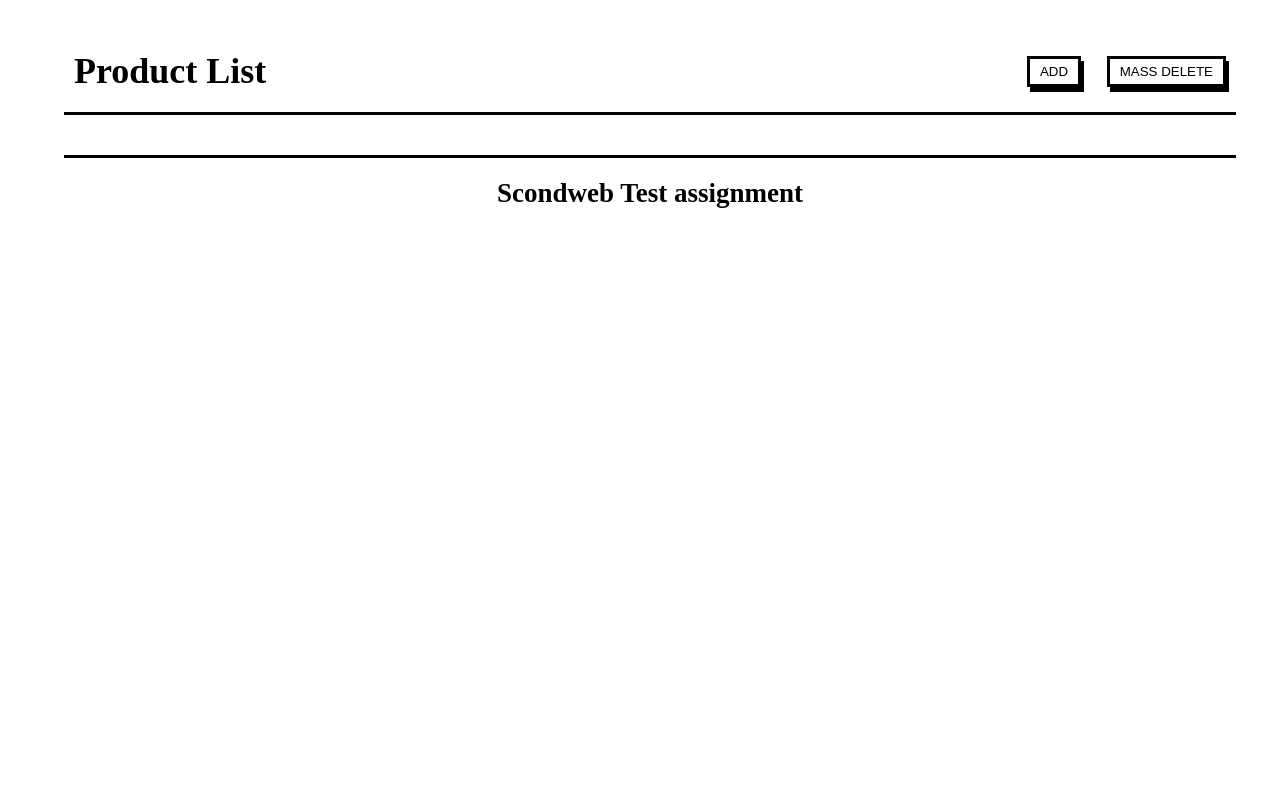
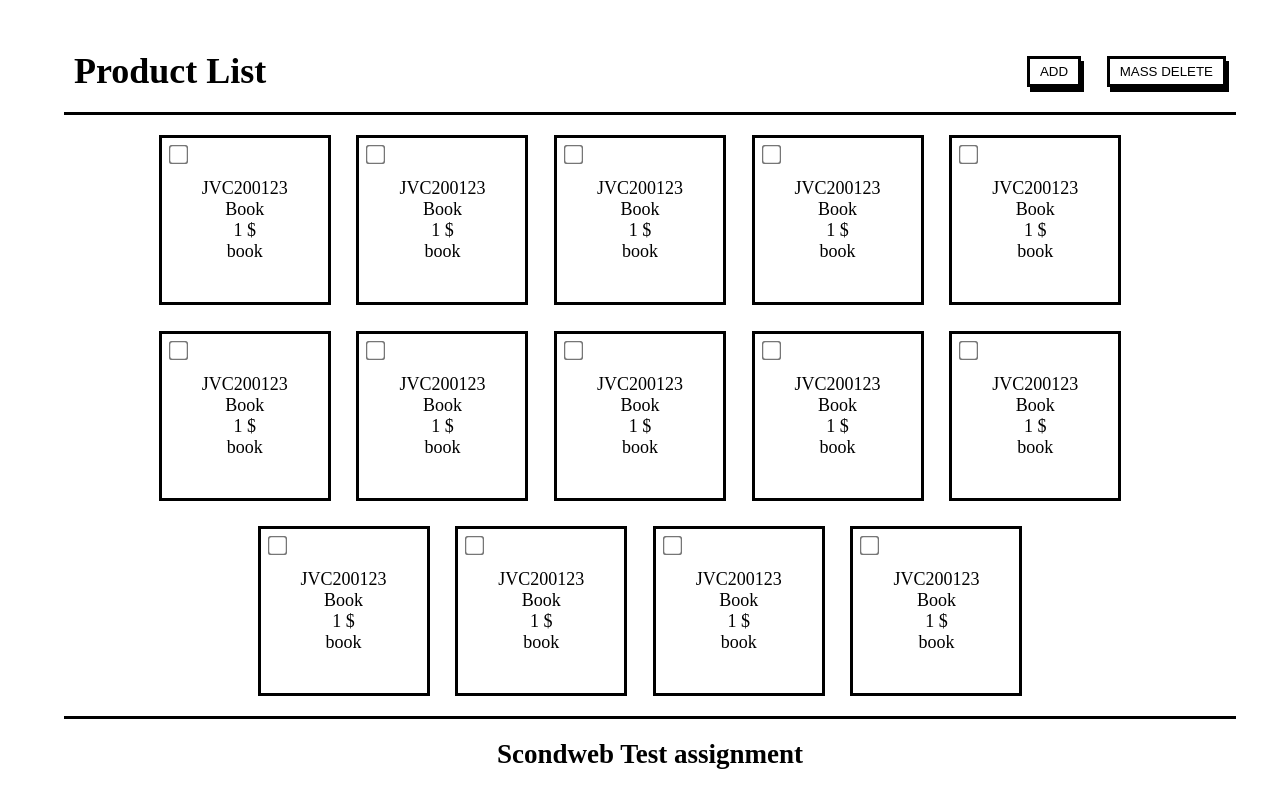
Before and after one commit to arben-djokovic/test-task, a React (Create React App) app: page / in a window 1280 px wide. Shown: the top 808 px of the page. Built offline with nearby package versions, Linux system fonts and the light colour scheme.

Commit message:
Created product item component

```diff
--- a/src/components/Header/Header.scss
+++ b/src/components/Header/Header.scss
@@ -8,6 +8,7 @@
     position: sticky;
     top: 0;
     background-color: white;
+    z-index: 2;
     .buttons{
         display: flex;
         grid-gap: 2vw;
--- /dev/null
+++ b/src/components/ProductItem/ProductItem.js
@@ -0,0 +1,16 @@
+import React from 'react'
+import './ProductItem.scss'
+
+export default function ProductItem({name, type, price, size}) {
+  return (
+    <section className='productItem'>
+        <input type="checkbox" name="delete-checkbox" id="delete-checkbox" />
+        <div className="productInfo">
+            <span>{name}</span>
+            <span>{type}</span>
+            <span>{price} $</span>
+            {type == "Book" ? <span>book</span> : type == "Furniture" ? <span>Furniture</span> : type == "DVD-disc" ? <span>-disc</span> : "undefined"}
+        </div>
+    </section>
+  )
+}
--- /dev/null
+++ b/src/components/ProductItem/ProductItem.scss
@@ -0,0 +1,17 @@
+.productItem{
+    border: 3px solid black;
+    padding: 40px;
+    position: relative;
+    #delete-checkbox{
+        position: absolute;
+        top: 10px;
+        left: 10px;
+        cursor: pointer;
+        transform: scale(1.5);
+    }
+    .productInfo{
+        display: flex;
+        flex-direction: column;
+        text-align: center;
+    }
+}
--- a/src/pages/productList/ProductList.js
+++ b/src/pages/productList/ProductList.js
@@ -3,6 +3,7 @@ import "./ProductList.scss"
 import Header from '../../components/Header/Header'
 import { useNavigate } from 'react-router-dom'
 import Footer from '../../components/Footer/Footer'
+import ProductItem from '../../components/ProductItem/ProductItem'
 
 export default function ProductList() {
 
@@ -21,7 +22,10 @@ export default function ProductList() {
           id: "#delete-product-btn"
         },
       ]} />
-      <section className='productListMain main'>
+      <section className='items main'>
+        {[1,1,1,1,1,1,1,1,1,1,1,1,1,1].map(el => {
+          return <ProductItem name={"JVC200123"} type={"Book"} price={1.00} size={700} />
+        })}
       </section>
       <Footer />
     </div>
--- a/src/pages/productList/ProductList.scss
+++ b/src/pages/productList/ProductList.scss
@@ -1,4 +1,8 @@
 .productListPage{
-    .productListMain{
+    .items{
+        display: flex;
+        justify-content: center;
+        flex-wrap: wrap;
+        grid-gap: 2vw;
     }
 }
```
